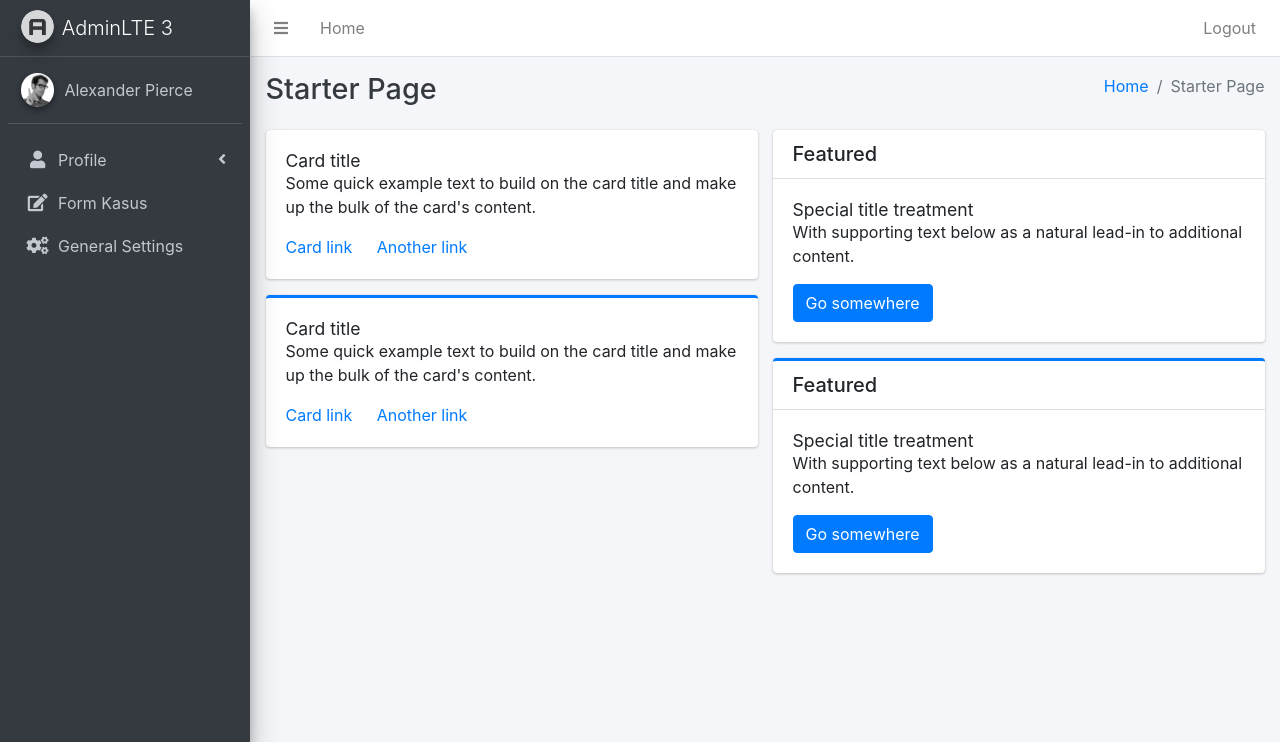
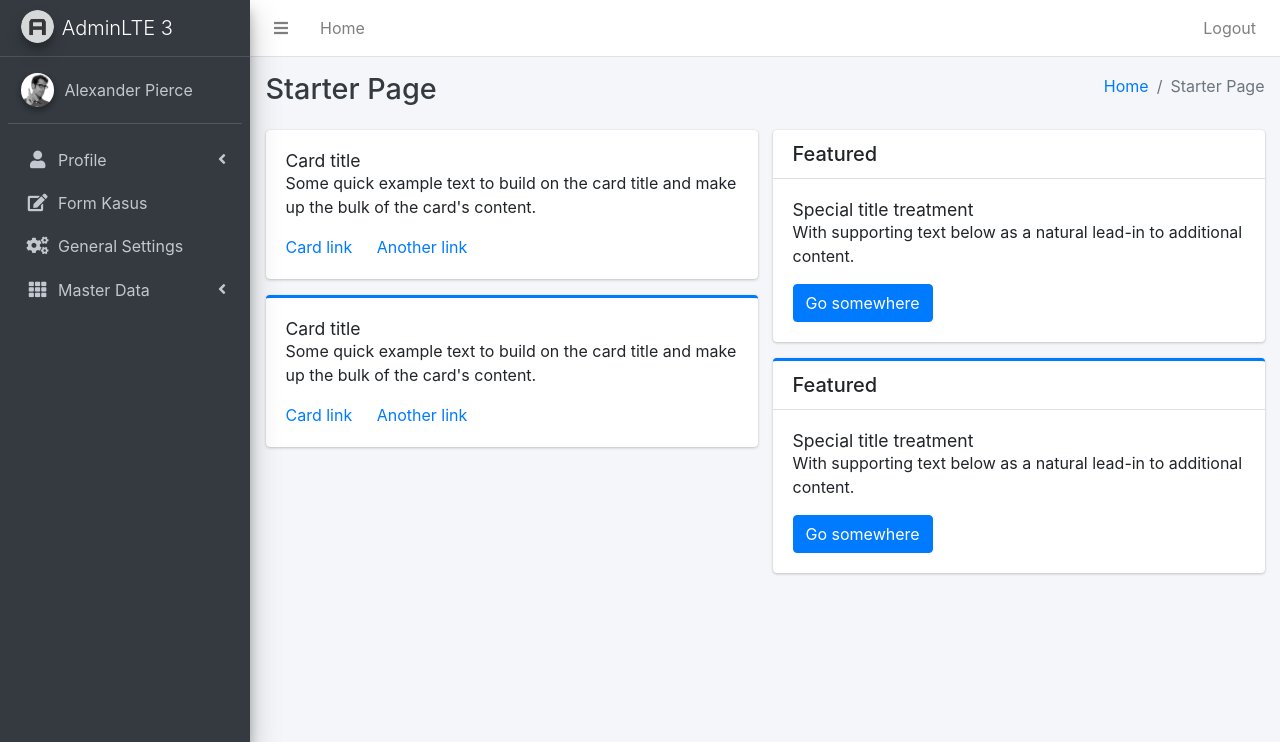
Before and after one commit to 1pis/bantuanhukum, a CodeIgniter app: the page made by application/views/admin/partials/_header.php in a window 1280 px wide. Shown: the top 742 px of the page. Run offline with CodeIgniter, Linux system fonts and the light colour scheme; some libraries are stand-ins or nearby versions.

Commit message:
sidebar update

```diff
--- a/application/views/admin/partials/_sidebar.php
+++ b/application/views/admin/partials/_sidebar.php
@@ -69,13 +69,13 @@
                         <ul class="nav nav-treeview">
                             <li class="nav-item">
                             <a href="<?= base_url('admin/auth/profile'); ?>" class="nav-link">
-                                <i class="fa fa-circle-o nav-icon"></i>
+                                <i class="fa fa-stop-circle nav-icon"></i>
                                 <p>Ubah Profile</p>
                             </a>
                             </li>
                             <li class="nav-item">
                             <a href="<?= base_url('admin/auth/change_pwd'); ?>" class="nav-link">
-                                <i class="fa fa-circle-o nav-icon"></i>
+                                <i class="fa fa-stop-circle nav-icon"></i>
                                 <p>Ubah Password</p>
                             </a>
                             </li>
@@ -98,6 +98,30 @@
                             General Settings
                             </p>
                         </a>
+                    </li>
+
+                    <li id="master" class="nav-item has-treeview">
+                        <a href="#" class="nav-link">
+                            <i class="nav-icon fa fa-th"></i>
+                            <p>
+                            Master Data
+                            <i class="fa fa-angle-left right"></i>
+                            </p>
+                        </a>
+                        <ul class="nav nav-treeview">
+                            <li class="nav-item">
+                            <a href="<?= base_url('admin/master/kodeKasus'); ?>" class="nav-link">
+                                <i class="fa fa-stop-circle nav-icon"></i>
+                                <p>Data Kode Kasus</p>
+                            </a>
+                            </li>
+                            <li class="nav-item">
+                            <a href="<?= base_url('admin/master/biaya'); ?>" class="nav-link">
+                                <i class="fa fa-stop-circle nav-icon"></i>
+                                <p>Data Biaya</p>
+                            </a>
+                            </li>
+                        </ul>
                     </li>
 
                 </ul>
```
Also changed, not shown: application/controllers/Admin/Master.php (added, +19 -0 lines).
